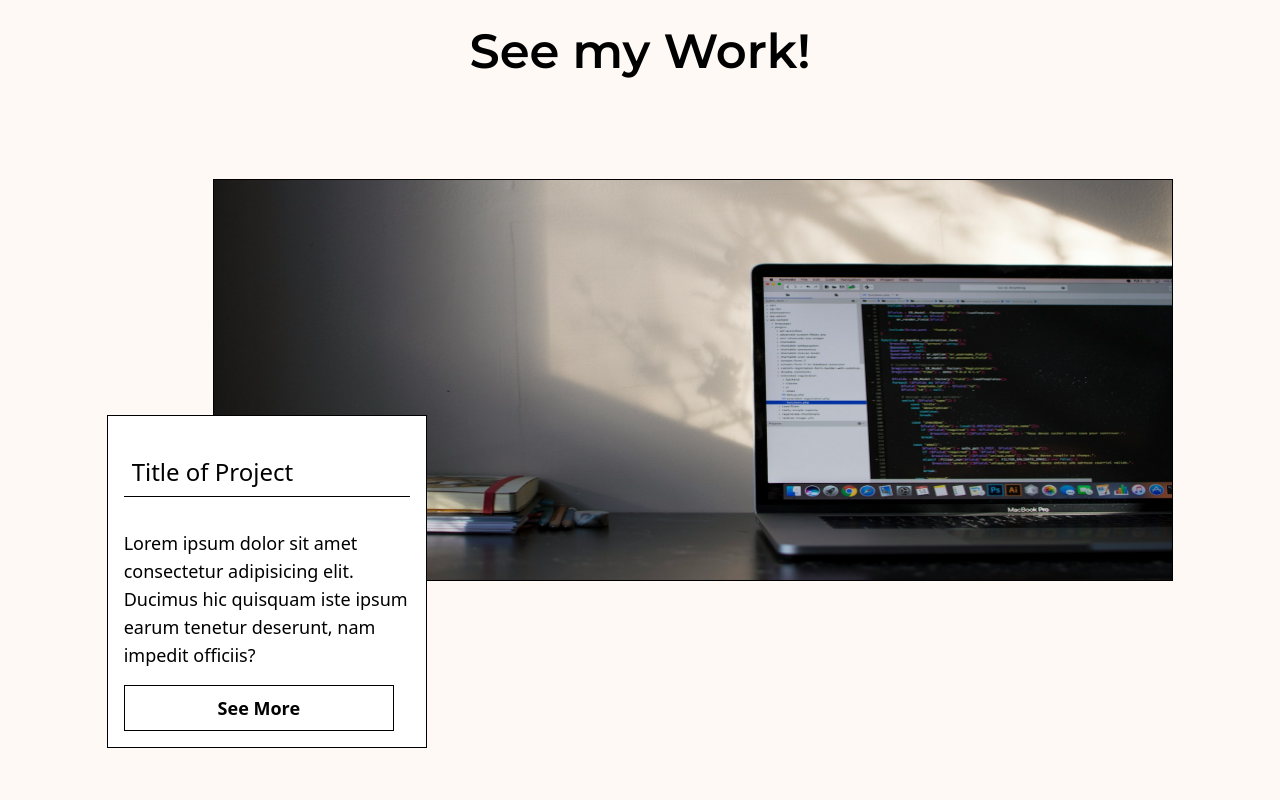
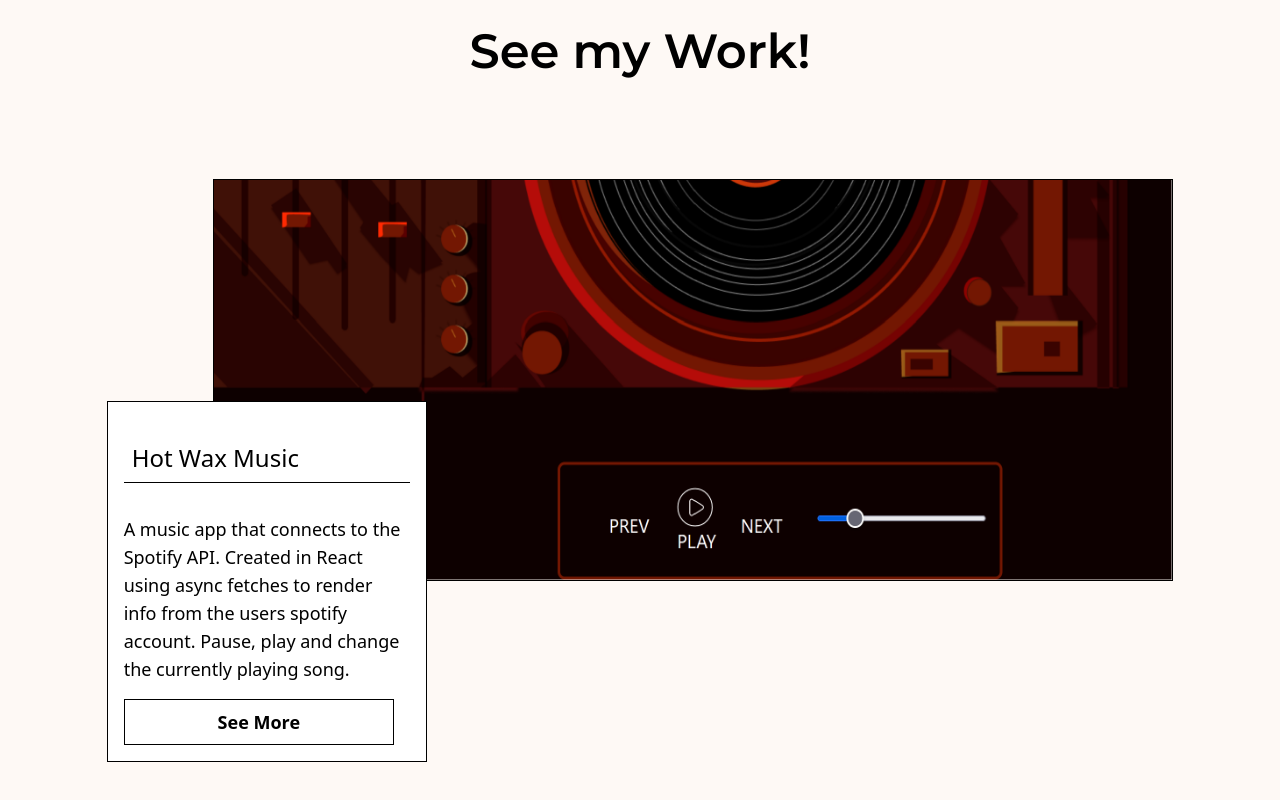
Before and after one commit to sydneyYYC/portfolio-2024, a SvelteKit app: page / in a window 1280 px wide. Shown: the part 1378-2178 px from the top of the page. Built offline with nearby package versions, Linux system fonts and the light colour scheme; a web font is replaced by a local one.

Commit message:
added link to hotwax in project card

```diff
--- a/src/lib/Workcard.svelte
+++ b/src/lib/Workcard.svelte
@@ -3,6 +3,7 @@
   export let alt = "placeholder";
   export let projectTitle = "Title of Project"
   export let description = "Lorem ipsum dolor sit amet consectetur adipisicing elit. Ducimus hic quisquam iste ipsum earum tenetur deserunt, nam impedit officiis?"
+  export let href= "/"
 </script>
 
 <aside id="card-work" class="min-w-screen grid grid-cols-12 grid-rows-2">
@@ -10,7 +11,7 @@
   <div class="border-[1.5px] bg-white border-black w-[16rem] lg:w-[20rem] flex flex-col z-10 col-start-2 col-span-4 row-start-1 row-span-2 self-center">
     <h5 class="text-2xl border-b-[1px] border-black m-4 p-2 mt-[2rem]">{projectTitle}</h5>
     <p class="mt-4 mx-4 text-lg">{description}</p>
-    <button class="border-[1px] border-black self-start min-w-[85%] m-4 px-4 py-2 mb-4 hover:bg-pupink text-lg font-semibold">See More</button>
+    <a href={href}><button class="border-[1px] border-black self-start min-w-[85%] m-4 px-4 py-2 mb-4 hover:bg-pupink text-lg font-semibold">See More</button></a>
   </div>
   <div class="max-w-max border-[1.5px] border-black col-span-9 col-start-3 row-start-1">
   <img src={img} alt={alt} class="w-[1050px] h-[400px]">
--- a/src/routes/+page.svelte
+++ b/src/routes/+page.svelte
@@ -5,6 +5,13 @@
 
   import { animate } from "motion";
 
+  let hotwaxCard = {
+    img: "./assets/hotwax-screenshot.png",
+    alt: "red record player",
+    projectTitle: "Hot Wax Music",
+    description: "A music app that connects to the Spotify API. Created in React using async fetches to render info from the users spotify account. Pause, play and change the currently playing song.",
+    href: "https://hotwax.netlify.app/"
+  };
 // animation for face rotate
   onMount(() => {
     animate(
@@ -71,7 +78,7 @@
 <!-- portfolio section -->
 <section id="projects">
   <h2 class="text-5xl p-2 text-center my-[6rem]">See my Work!</h2>
-  <Workcard />
+  <Workcard {...hotwaxCard}/>
 
 </section>
 
```
Also changed, not shown: static/assets/hotwax-screenshot.png (added).
